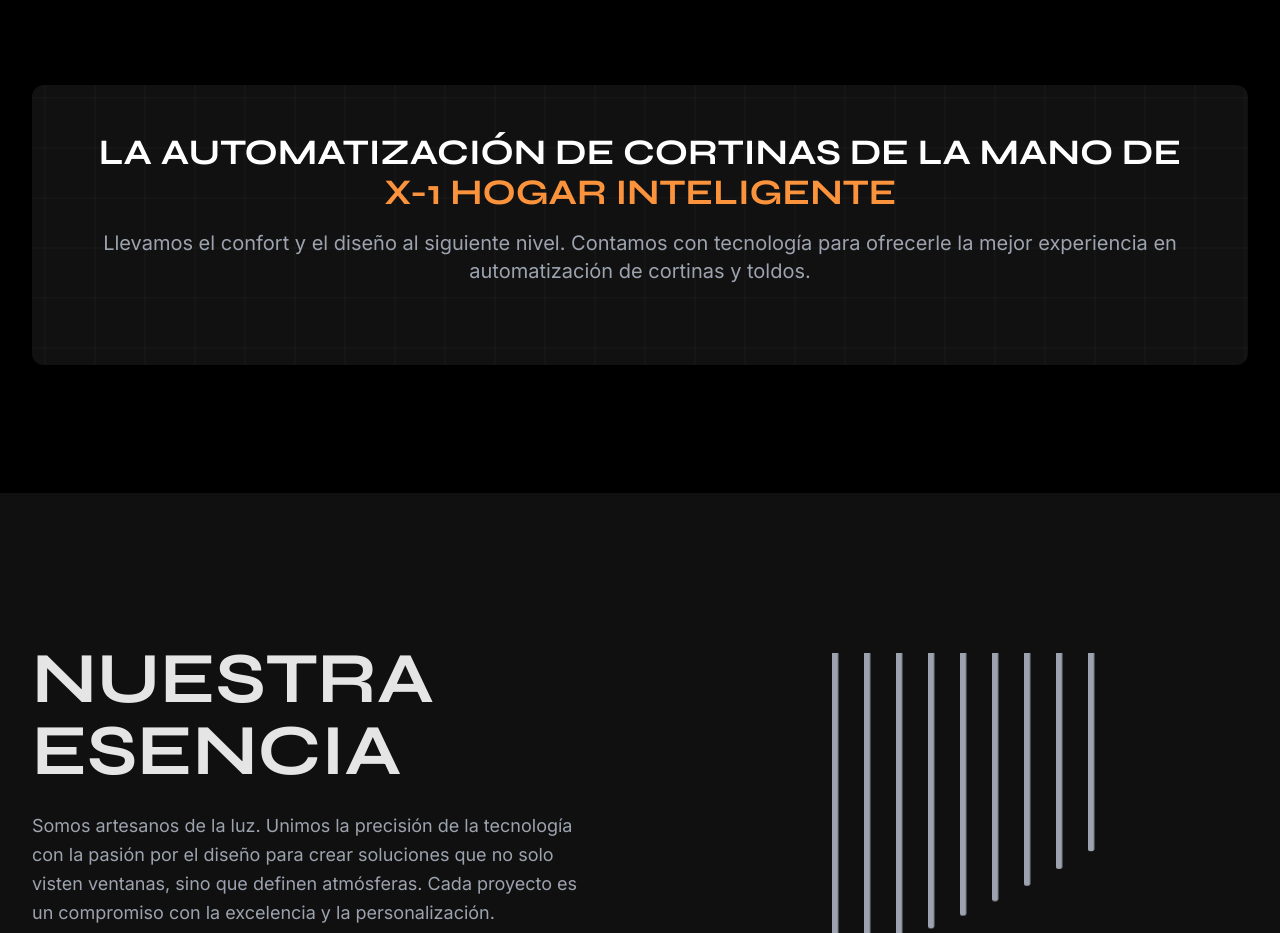
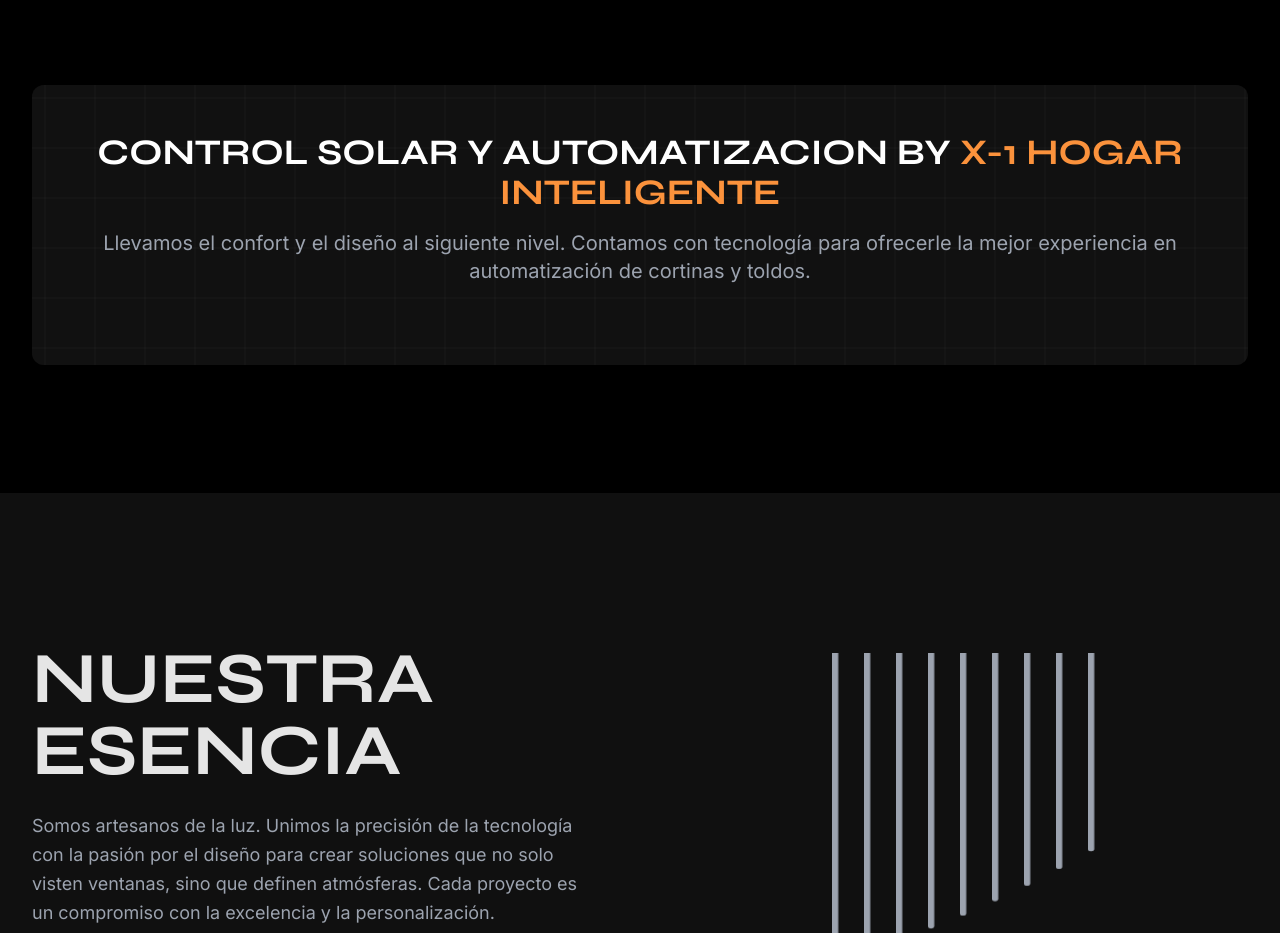
Before and after one commit to XOneSatanas/LCDCWeb, a plain HTML site: page index.html in a window 1280 px wide. Shown: the part 1700-2633 px from the top of the page. Drawn offline with nearby package versions, Linux system fonts and the light colour scheme.

Commit message:
index.html

```diff
--- a/index.html
+++ b/index.html
@@ -434,7 +434,7 @@
             <div class="container mx-auto px-6 md:px-8">
                 <div class="collaboration-banner bg-[#181818] rounded-xl p-8 md:p-12 text-center reveal">
                     <div class="content">
-                        <h3 class="text-3xl md:text-4xl text-white font-bold mb-4">La automatización de cortinas de la mano de <a href="http://www.x1.com.ar" target="_blank" class="text-orange-400 hover:underline transition-colors duration-300">X-1 Hogar Inteligente</a></h3>
+                        <h3 class="text-3xl md:text-4xl text-white font-bold mb-4">Control solar y Automatizacion by <a href="http://www.x1.com.ar" target="_blank" class="text-orange-400 hover:underline transition-colors duration-300">X-1 Hogar Inteligente</a></h3>
                         <p class="text-lg md:text-xl text-gray-400 mb-8">
                             Llevamos el confort y el diseño al siguiente nivel. Contamos con tecnología para ofrecerle la mejor experiencia en automatización de cortinas y toldos.
                         </p>
```
